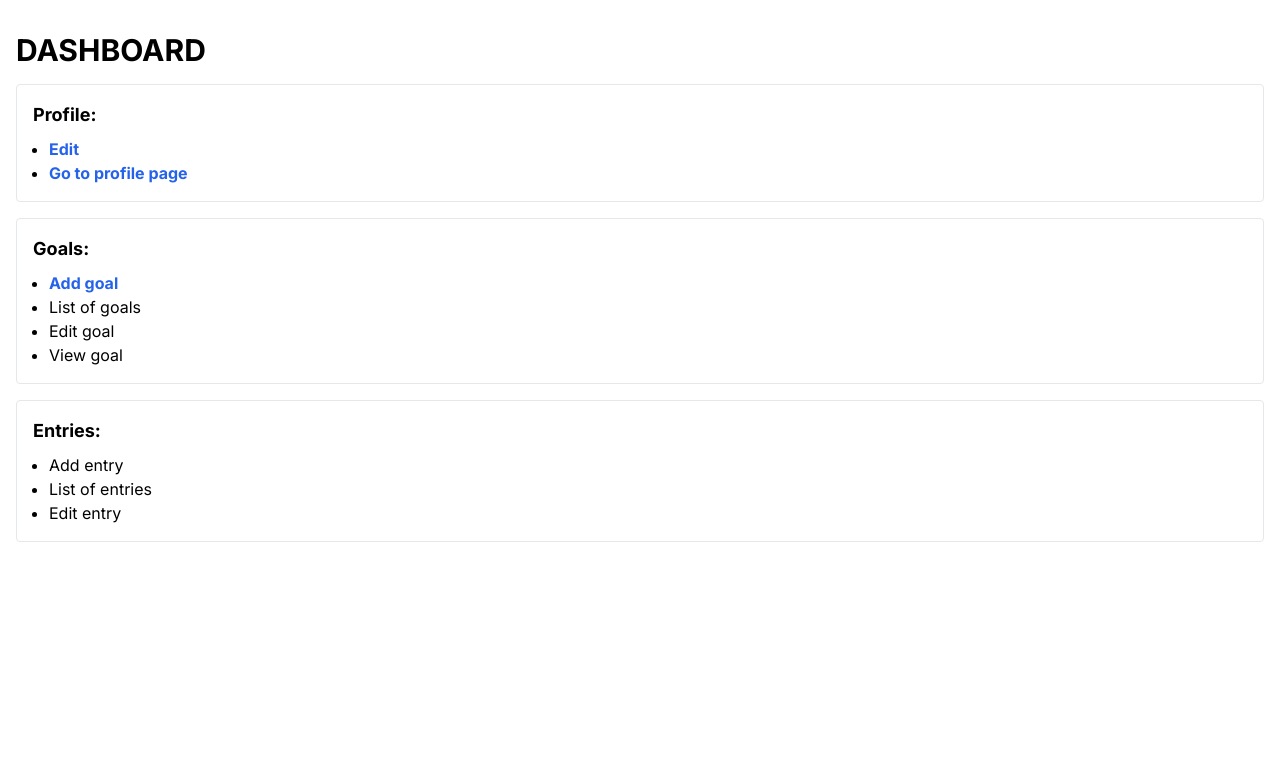
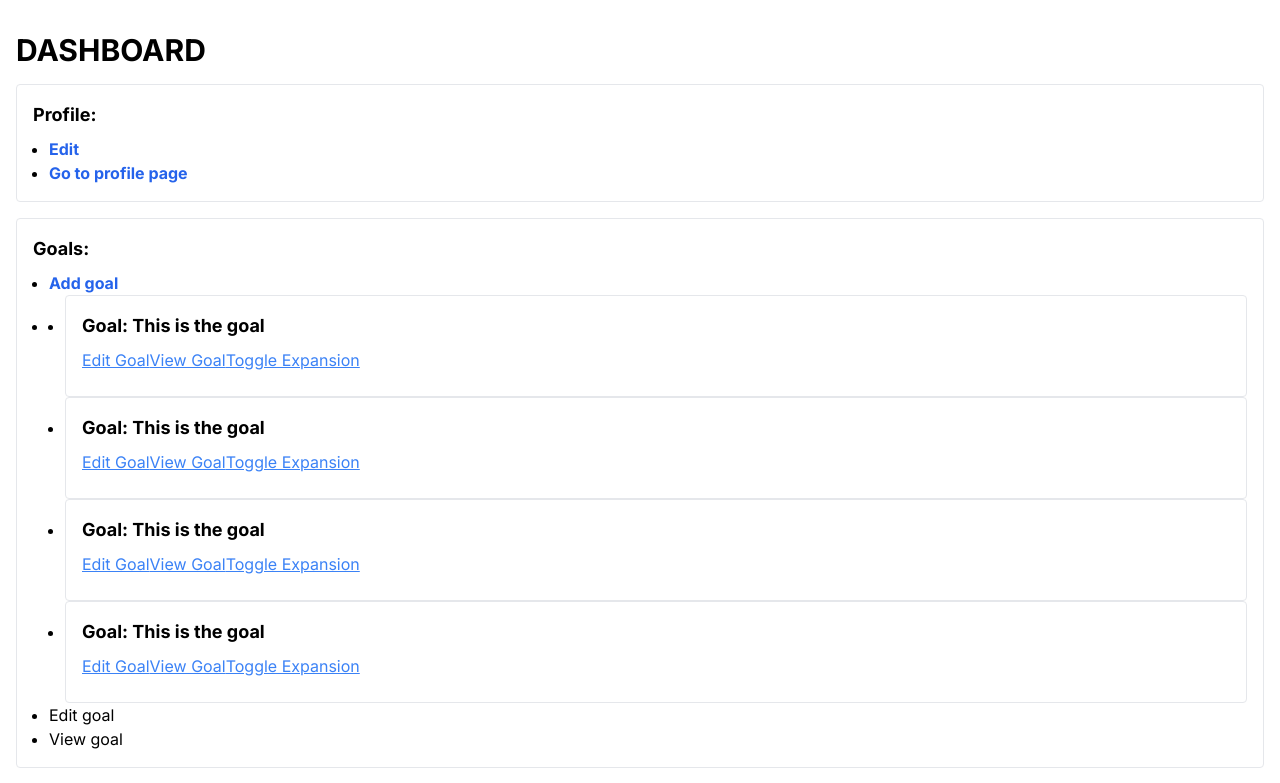
Before and after one commit to ledminh/learning-journal-v2, a Next.js app: page /dashboard in a window 1280 px wide. Shown: the top 783 px of the page. Built offline with nearby package versions, Linux system fonts and the light colour scheme.

Commit message:
Add GoalList and GoalItem

```diff
--- a/src/app/dashboard/goal/page.tsx
+++ b/src/app/dashboard/goal/page.tsx
@@ -1,4 +1,4 @@
-import Goal from "@/ui/Goal";
+import Goal from "@/ui/dashboard/goal-page/Goal";
 
 export default function GoalPage() {
   return <Goal />;
--- a/src/app/dashboard/page.tsx
+++ b/src/app/dashboard/page.tsx
@@ -1,3 +1,4 @@
+import GoalList from "@/ui/dashboard/GoalList";
 import { UserButton } from "@clerk/nextjs";
 import Link from "next/link";
 
@@ -36,7 +37,9 @@ export default function DashBoard() {
                 Add goal
               </Link>
             </li>
-            <li>List of goals</li>
+            <li>
+              <GoalList userId={"0000123"} />
+            </li>
             <li>Edit goal</li>
             <li>View goal</li>
           </ul>
--- /dev/null
+++ b/src/ui/dashboard/GoalList/GoalItem.tsx
@@ -0,0 +1,49 @@
+"use client";
+
+import { useState } from "react";
+import { useRouter } from "next/navigation";
+
+export default function GoalItem() {
+  const [isExpanded, setIsExpanded] = useState(false);
+  const router = useRouter();
+
+  const toggleExpansion = () => {
+    setIsExpanded(!isExpanded);
+  };
+
+  const handleEditGoal = () => {
+    const goalId = "goal-id"; // Replace with the actual goal ID
+    router.push(`/dashboard/goal?action=edit&id=${goalId}`);
+  };
+
+  const handleViewGoal = () => {
+    const goalId = "goal-id"; // Replace with the actual goal ID
+    router.push(`/dashboard/goal?action=view&id=${goalId}`);
+  };
+
+  return (
+    <div className="border rounded p-4">
+      <h2 className="text-lg font-bold mb-2">Goal: This is the goal</h2>
+
+      <button className="text-blue-500 underline mb-2" onClick={handleEditGoal}>
+        Edit Goal
+      </button>
+
+      <button className="text-blue-500 underline" onClick={handleViewGoal}>
+        View Goal
+      </button>
+
+      {isExpanded && (
+        <ul className="list-disc pl-4">
+          <li>Step 1</li>
+          <li>Step 2</li>
+          <li>Step 3</li>
+        </ul>
+      )}
+
+      <button className="text-blue-500 underline" onClick={toggleExpansion}>
+        Toggle Expansion
+      </button>
+    </div>
+  );
+}
--- /dev/null
+++ b/src/ui/dashboard/GoalList/index.tsx
@@ -0,0 +1,26 @@
+import GoalItem from "./GoalItem";
+
+interface Props {
+  userId: string;
+}
+
+export default function GoalList({ userId }: Props) {
+  // Use userId to get user's goals from the database
+
+  return (
+    <ul className="list-disc pl-4">
+      <li>
+        <GoalItem />
+      </li>
+      <li>
+        <GoalItem />
+      </li>
+      <li>
+        <GoalItem />
+      </li>
+      <li>
+        <GoalItem />
+      </li>
+    </ul>
+  );
+}
--- a/src/ui/Goal/AddGoal.tsx
+++ b/src/ui/dashboard/goal-page/Goal/AddGoal.tsx
@@ -249,7 +249,8 @@ function Step3({ goBack, handleStep3, aiStepsSuggestion }: Step3Props) {
       </div>
       <button
         onClick={() => handleStep3(steps)}
-        className="bg-blue-500 text-white py-2 px-4 rounded-md hover:bg-blue-700 transition-colors duration-300 mt-4"
+        disabled={steps.length === 0}
+        className="bg-blue-500 text-white py-2 px-4 rounded-md hover:bg-blue-700 transition-colors duration-300 mt-4 disabled:opacity-50 disabled:cursor-not-allowed disabled:hover:bg-blue-500 disabled:hover:text-white"
       >
         Confirm
       </button>
--- a/src/ui/Goal/index.tsx
+++ b/src/ui/dashboard/goal-page/Goal/index.tsx
@@ -1,6 +1,5 @@
 "use client";
 
-import { useRouter } from "next/navigation";
 import { useSearchParams } from "next/navigation";
 import AddGoal from "./AddGoal";
 
```
